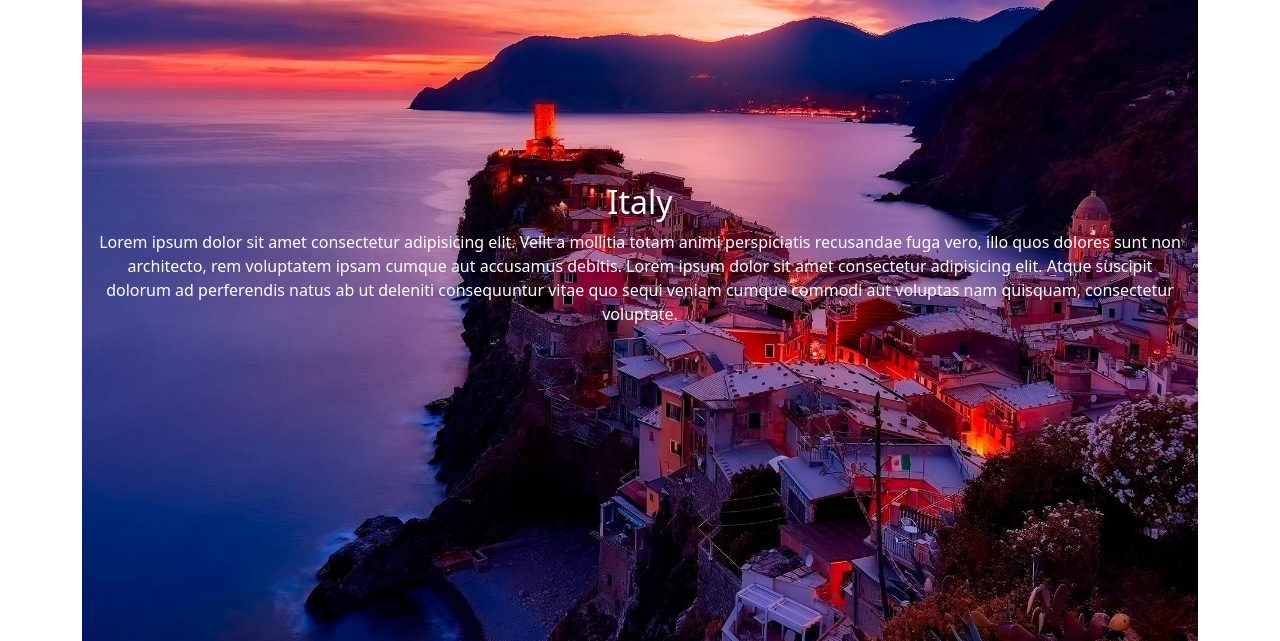
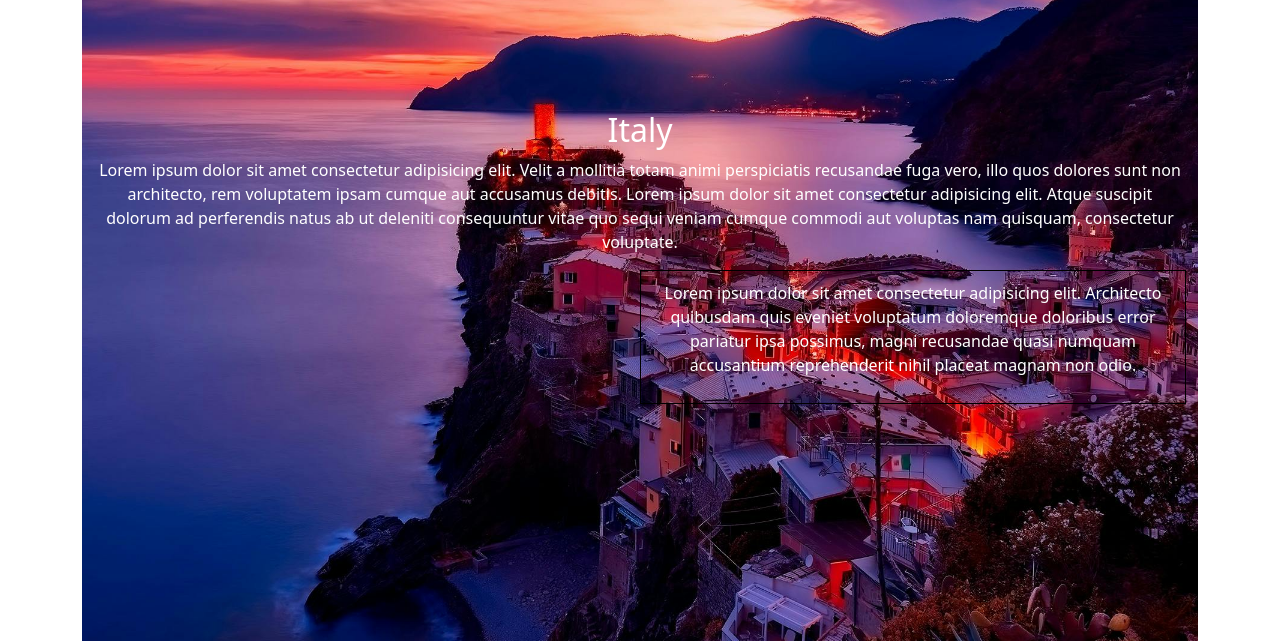
Before and after one commit to jethrojyrwa/lab-ex-2, a plain HTML site: page special.html in a window 1280 px wide. Shown: the part 1867-2508 px from the top of the page. Drawn offline with nearby package versions, Linux system fonts and the light colour scheme.

Commit message:
aside added to special

```diff
--- a/special.css
+++ b/special.css
@@ -55,3 +55,12 @@ button:focus {
 h3{
     text-align: right;
 }
+
+aside{
+    width: 50%;
+    float:right;
+    border: 1px black solid;
+    padding: 10px;
+    margin-left: 10px;
+    margin-bottom: 10px;
+}
--- a/special.html
+++ b/special.html
@@ -53,7 +53,7 @@
                     perspiciatis veritatis non repellendus architecto excepturi nostrum porro voluptatem
                     aperiam animi asperiores, a voluptatibus temporibus minima voluptas ipsa! Recusandae
                     nostrum, aut, voluptates est error iusto, eaque excepturi soluta quas maiores amet.</p>
-            </div>
+                    </div>
         </section>
 
         <section class="parallax" id="section3">
@@ -61,7 +61,9 @@
                     <h2>Italy</h2>
                     <p>Lorem ipsum dolor sit amet consectetur adipisicing elit. Velit a mollitia totam animi perspiciatis recusandae fuga vero, illo quos dolores sunt non architecto, rem voluptatem ipsam cumque aut accusamus debitis.
                         Lorem ipsum dolor sit amet consectetur adipisicing elit. Atque suscipit dolorum ad perferendis natus ab ut deleniti consequuntur vitae quo sequi veniam cumque commodi aut voluptas nam quisquam, consectetur voluptate.
-                    </p></div>
+                    </p>
+                    <aside><p>Lorem ipsum dolor sit amet consectetur adipisicing elit. Architecto quibusdam quis eveniet voluptatum doloremque doloribus error pariatur ipsa possimus, magni recusandae quasi numquam accusantium reprehenderit nihil placeat magnam non odio.</p></aside>
+                </div>
         </section>
 
         <section class="parallax" id="section4">
```
